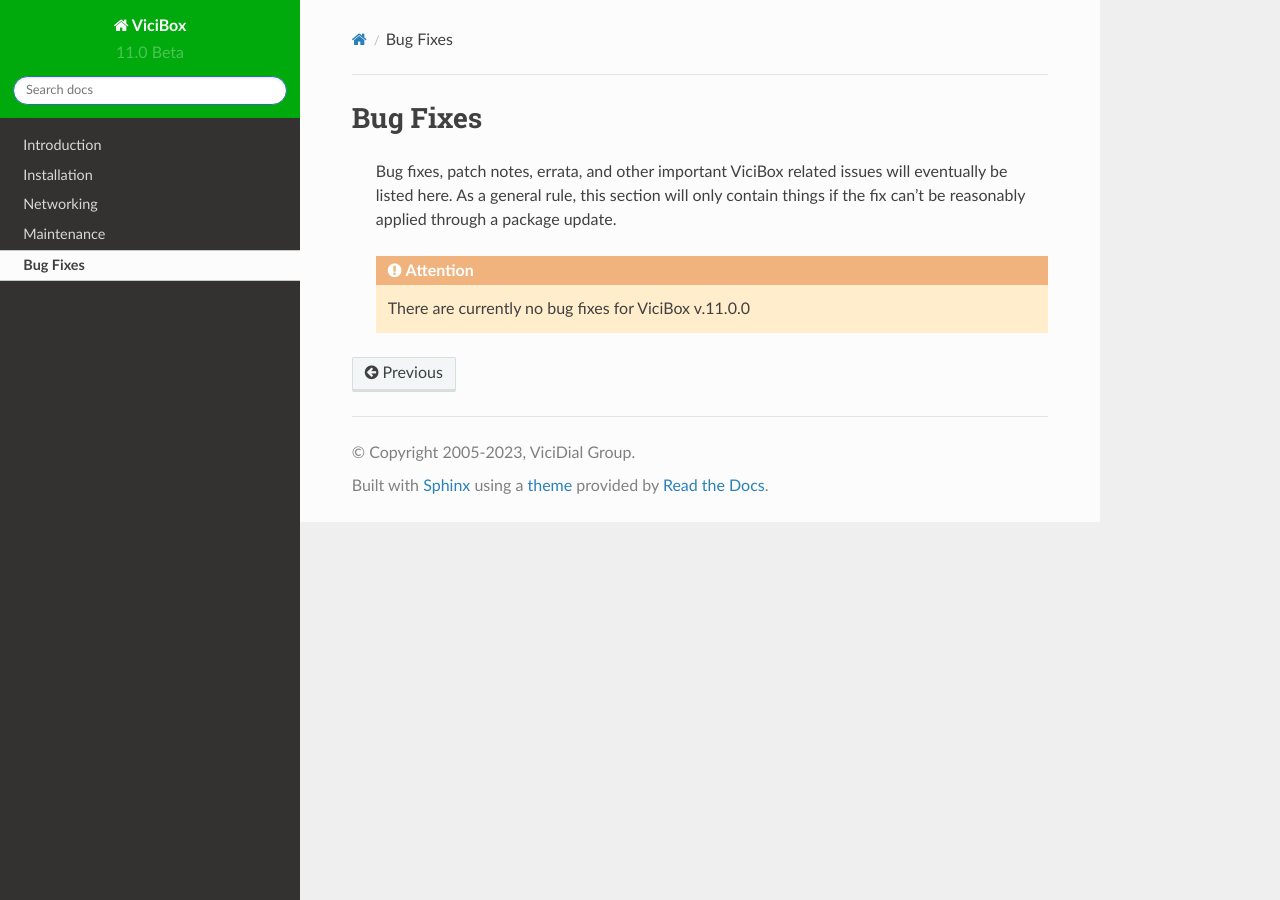
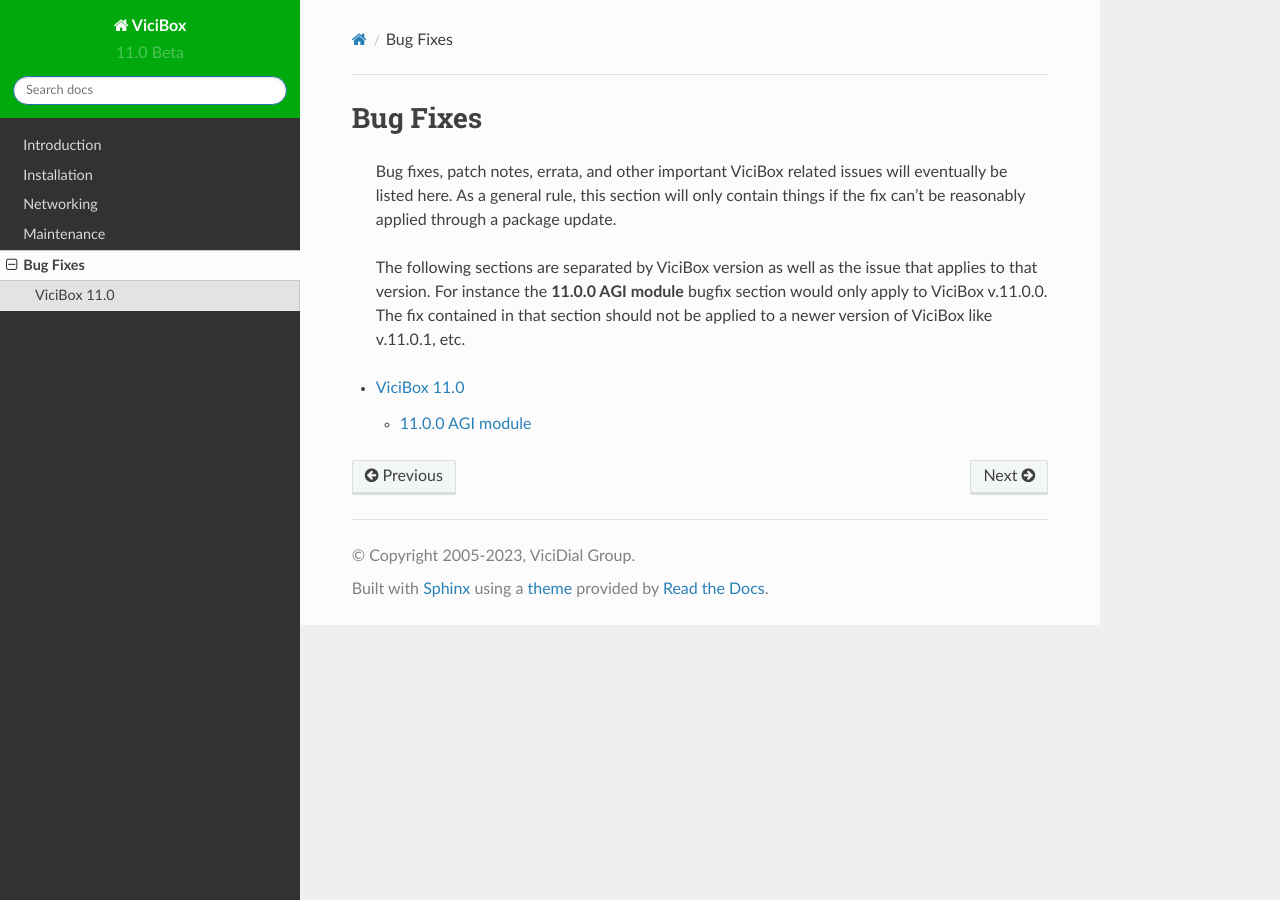
Before and after one commit to jamesvici/vicibox, a Sphinx documentation site: the page built from docs/source/bugfixerrata.rst, in a window 1280 px wide. Built offline with Sphinx 7.4.7 and the Read the Docs theme 2.0.0, drawn with Linux system fonts in a browser that asks for light colours.

Commit message:
Bufgix 11.0.0 AGI

```diff
--- /dev/null
+++ b/docs/source/bugfix/bugfix1100-1.rst
@@ -0,0 +1,25 @@
+11.0.0 AGI module
+*****************
+   The res_speech.so module is needed for the res_agi.so module to load which ViciDial requires. An old modules.conf was inadvertently packaged with ViciBox v.11.0.0 which prevents res_speech.so from loading which further prevents res_agi.so from loading as well. Removing the ``noload => res_speech.so`` from ``/etc/asterisk/modules.conf`` and rebooting will fix things.
+
+   The fix should only be ran on servers that have already been installed. If ``zypper up`` was ran before ``vicibox-install`` was there should be no need to run the below fix.
+
+Symptoms
+========
+   Telephony servers with this issue will have log output stating that no application can be found for the AGI extension.
+
+   .. code-block:: none
+      :caption: Example Log Output
+
+      [Jun 28 12:47:30] == Using SIP RTP CoS mark 5
+      [Jun 28 12:47:30] > 0x7fd550024340 -- Strict RTP learning after remote address set to: 192.168.1.106:12722
+      [Jun 28 12:47:30] WARNING[25228][C-00000006]: pbx.c:2928 pbx_extension_helper: No application 'AGI' for extension (defaultlog, 9684, 1)
+      [Jun 28 12:47:30] == Spawn extension (defaultlog, 9684, 1) exited non-zero on 'SIP/145-00000008'
+      [Jun 28 12:47:30] WARNING[25228][C-00000006]: pbx.c:2928 pbx_extension_helper: No application 'AGI' for extension (defaultlog, h, 1)
+      [Jun 28 12:47:30] == Spawn extension (defaultlog, h, 1) exited non-zero on 'SIP/145-00000008'
+
+The Fix
+=======
+   #. If not already, login as the ``root`` user to get to the **#** command prompt.
+   #. Type the command ``sed -i 's/^noload => res_speech.so/;noload => res_speech.so/' /etc/asterisk/modules.conf`` and press ``ENTER``.
+   #. Reboot the server by typing ``reboot`` and pressing ``ENTER`` or restart asterisk by running ``asterisk -rx "core restart now"``.
--- /dev/null
+++ b/docs/source/bugfix/vicibox11.rst
@@ -0,0 +1,8 @@
+ViciBox 11.0
+############
+   Bugfixes, Errata, and patch notes related to the ViciBox v.11.0 release.
+
+.. toctree::
+   :maxdepth: 2
+
+   bugfix1100-1
--- a/docs/source/bugfixerrata.rst
+++ b/docs/source/bugfixerrata.rst
@@ -3,4 +3,9 @@
 *********
    Bug fixes, patch notes, errata, and other important ViciBox related issues will eventually be listed here. As a general rule, this section will only contain things if the fix can't be reasonably applied through a package update.
 
-   .. attention:: There are currently no bug fixes for ViciBox v.11.0.0
+   The following sections are separated by ViciBox version as well as the issue that applies to that version. For instance the **11.0.0 AGI module** bugfix section would only apply to ViciBox v.11.0.0. The fix contained in that section should not be applied to a newer version of ViciBox like v.11.0.1, etc.
+
+.. toctree::
+   :maxdepth: 2
+
+   bugfix/vicibox11
```
